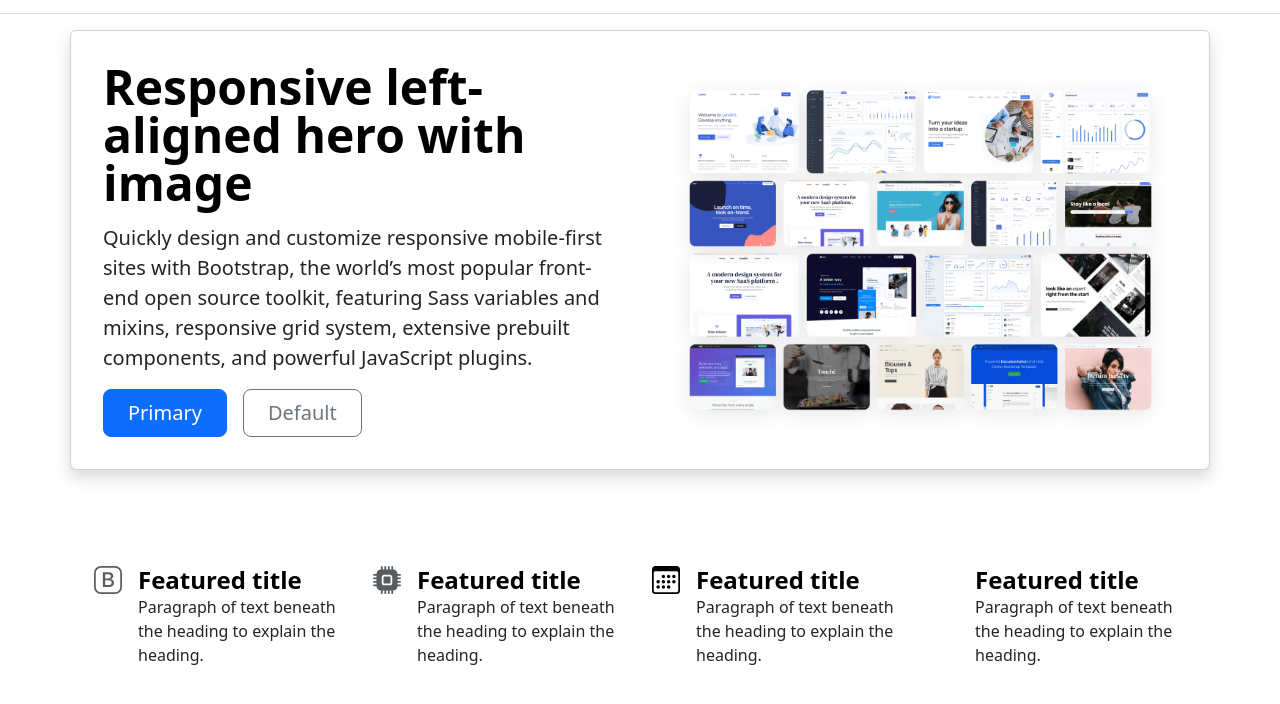
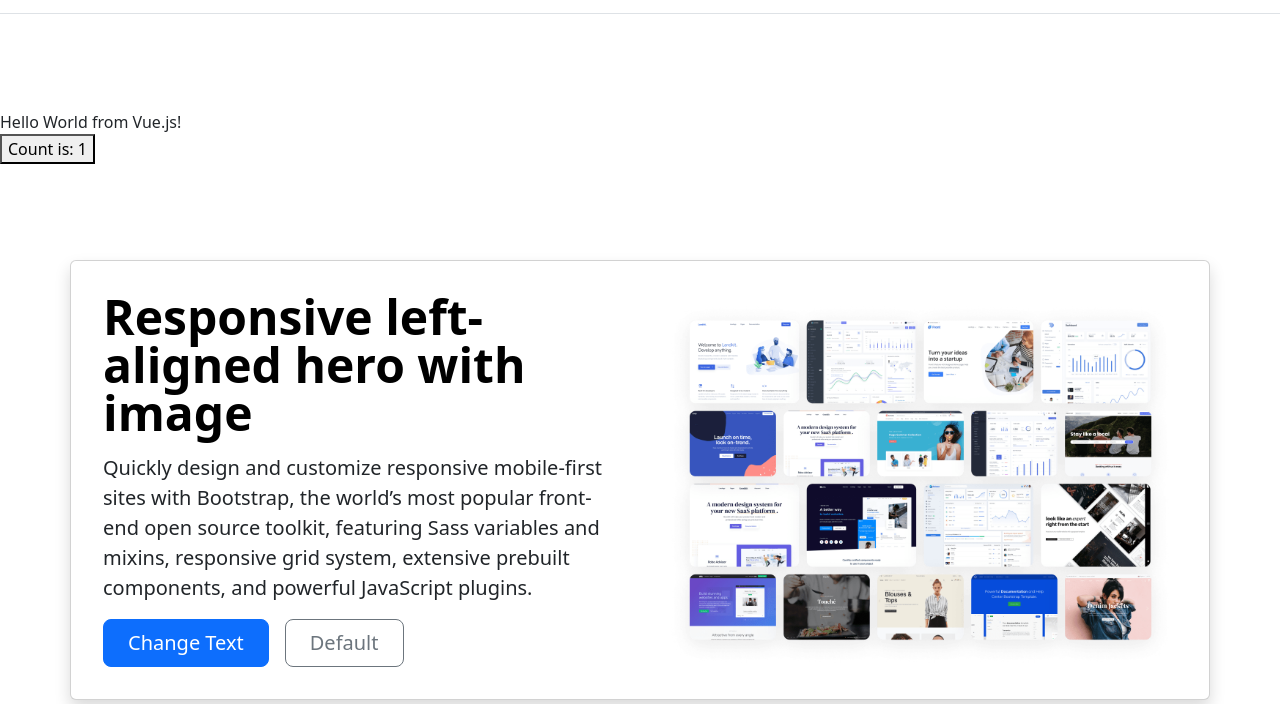
Before and after one commit to python-developer-algebra-klujic/OL-OPYT_DEV_H-01-25-M4-01-albums-html, a plain HTML site: page index.html in a window 1280 px wide. Shown: the part 59-763 px from the top of the page. Drawn offline with nearby package versions, Linux system fonts and the light colour scheme.

Commit message:
Update index.html

```diff
--- a/index.html
+++ b/index.html
@@ -53,16 +53,28 @@
         </header>
 
         <main>
+
+            <div id="app" class="my-5 py-5">
+                <div>
+                    {{ message }}
+                </div>
+                <button @click="count++">
+                    Count is: {{ count }}
+                </button>
+            </div>
+
             <div class="container col-xxl-8 px-3 py-3 shadow card">
                 <div class="row flex-lg-row-reverse align-items-center g-5 p-3">
                     <div class="col-10 col-sm-8 col-lg-6">
                         <img src="images/bootstrap-themes.png" class="d-block mx-lg-auto img-fluid" alt="Bootstrap Themes" width="700" height="500" loading="lazy">
                     </div>
                     <div class="col-lg-6">
-                        <h1 class="display-5 fw-bold text-body-emphasis lh-1 mb-3">Responsive left-aligned hero with image</h1>
+                        <h1 id="headerTitle" class="display-5 fw-bold text-body-emphasis lh-1 mb-3">
+                            Responsive left-aligned hero with image
+                        </h1>
                         <p class="lead">Quickly design and customize responsive mobile-first sites with Bootstrap, the world’s most popular front-end open source toolkit, featuring Sass variables and mixins, responsive grid system, extensive prebuilt components, and powerful JavaScript plugins.</p>
                         <div class="d-grid gap-2 d-md-flex justify-content-md-start">
-                            <button type="button" class="btn btn-primary btn-lg px-4 me-md-2">Primary</button>
+                            <button id="btnChange" type="button" class="btn btn-primary btn-lg px-4 me-md-2">Change Text</button>
                             <button type="button" class="btn btn-outline-secondary btn-lg px-4">Default</button>
                         </div>
                     </div>
@@ -173,6 +185,42 @@
         </main>
 
         <script src="https://cdn.jsdelivr.net/npm/bootstrap@5.3.5/dist/js/bootstrap.bundle.min.js" integrity="sha384-k6d4wzSIapyDyv1kpU366/PK5hCdSbCRGRCMv+eplOQJWyd1fbcAu9OCUj5zNLiq" crossorigin="anonymous"></script>
+        <script src="https://unpkg.com/vue@3/dist/vue.global.js"></script>
+        <script>
+            // let elementById = document.getElementById("buttonPrimary")
+            // // let elementByClass = document.getElementsByClassName("btn")
+            // // let elementByName = document.getElementsByName("h1")
+
+            // console.log(elementById)
+            // console.log(elementById.innerHTML)
+            // console.log(elementById.innerText)
+            // // console.log(elementByClass)
+            // // console.log(elementByName)
+
+            // elementById.innerText = "Primary from JS"
+            // console.log(elementById.innerText)
+
+
+            let btnChange = document.getElementById("btnChange")
+            let headerTitle = document.getElementById("headerTitle")
+
+            btnChange.addEventListener("click", function () {
+                // alert("Kliknuto je na gumb: " + btnChange.innerText)
+                headerTitle.innerText = "Ovo je novi naslov!"
+            });
+
+
+            const app = Vue.createApp({
+                data() {
+                    return {
+                        message: "Hello World from Vue.js!",
+                        count: 1
+                    }
+                }
+            })
+
+            app.mount('#app')
+        </script>
     </body>
 
 </html>
```
